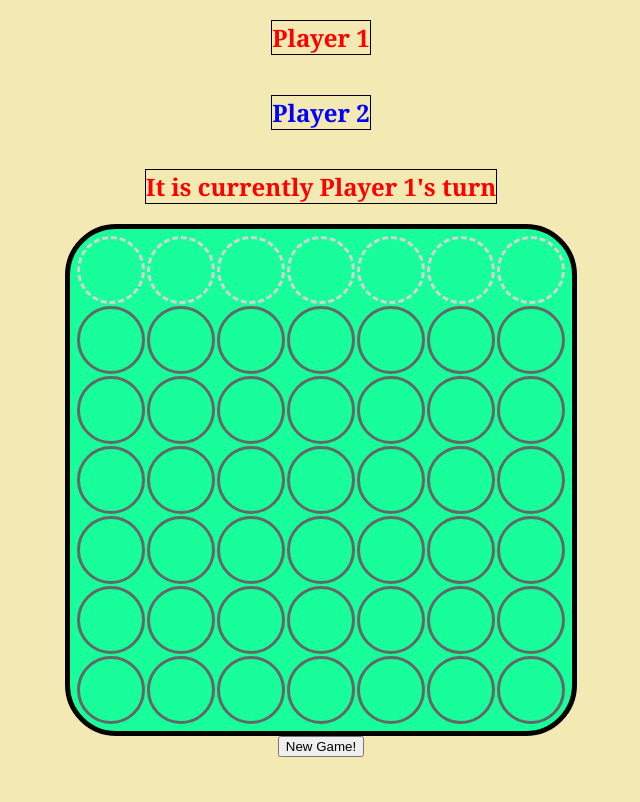
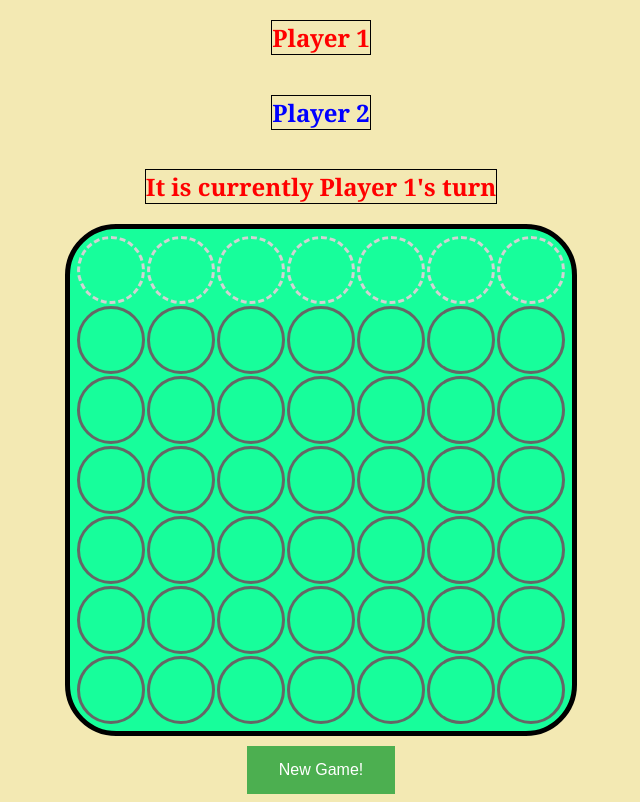
Before and after one commit to mrhoriuchi/connect-four, a plain HTML site: page index.html in a window 1280 px wide. Shown: the part 90-892 px from the top of the page, without its empty margins (319-959 px from the left). Before the commit the page ends 855 px from the top, so only its background shows below. Drawn offline with Linux system fonts and the light colour scheme.

Commit message:
Added color and animation
Made the button have some more color and animated the pieces.

```diff
--- a/connect4.css
+++ b/connect4.css
@@ -42,6 +42,7 @@ h2 {
   width: 50px;
   height: 50px;
   border-radius: 50%;
+  animation: place 1s;
 }
 
 /* TODO: make pieces red/blue,  depending on player 1/2 piece */
@@ -61,3 +62,27 @@ h2 {
 #column-top td:hover {
   background-color: gold;
 }
+
+button {
+  background-color: #4CAF50;
+  border: 15px black;
+  color: white;
+  padding: 15px 32px;
+  text-align: center;
+  margin-top: 10px;
+  font-size: 16px;
+  position: relative;
+}
+button:hover {
+  opacity: 0.8;
+  cursor: pointer;
+}
+
+@keyframes place {
+  0% {
+    transform: translateY(-400px);
+  }
+  100% {
+    transform: translateY(0px);
+  }
+}
```
